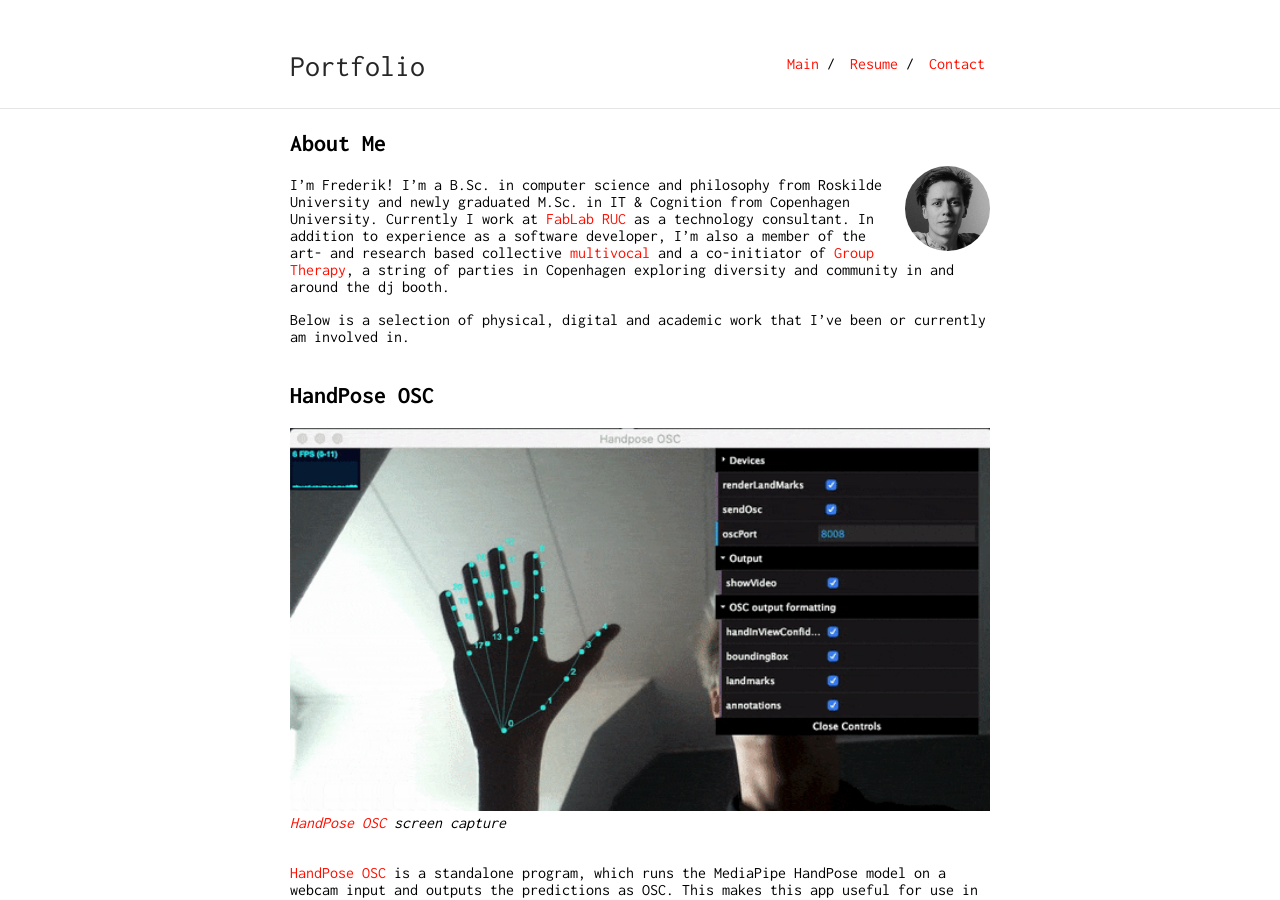
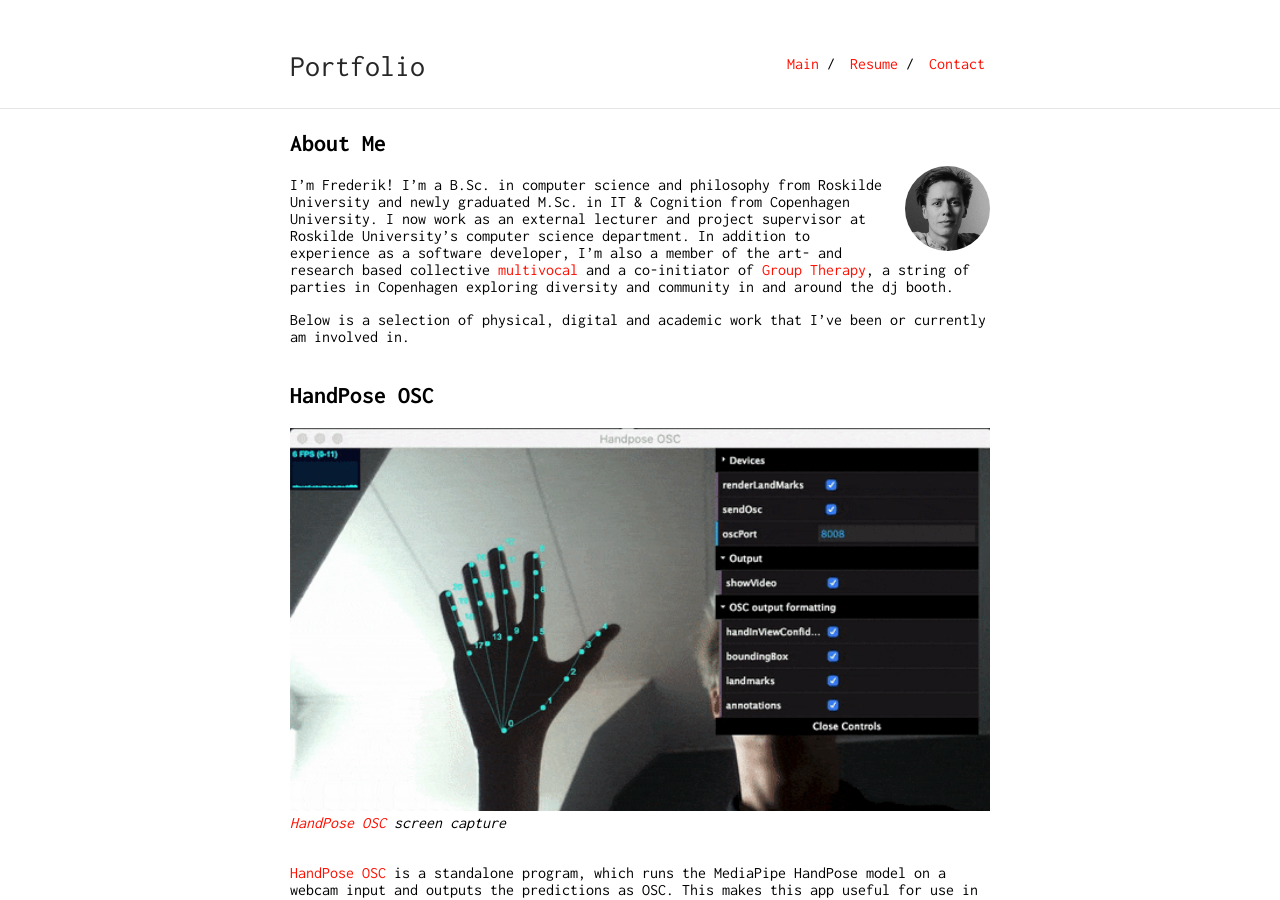
Before and after one commit to faaip/portfolio, a Jekyll site: the page built from index.md, in a window 1280 px wide and 900 px high. Built offline with Jekyll 4.4.1, drawn with Linux system fonts in a browser that asks for light colours; our own code applies the rules of GitHub Pages for plain Markdown files.

Commit message:
updated current role

```diff
--- a/index.md
+++ b/index.md
@@ -6,7 +6,7 @@ layout: default
 
 <img class="profile-picture" src="{{ site.baseurl }}/assets/profile_picture.jpg">
 
-I'm Frederik! I'm a B.Sc. in computer science and philosophy from Roskilde University and newly graduated M.Sc. in IT & Cognition from Copenhagen University. Currently I work at [FabLab RUC](https://fablab.ruc.dk/) as a technology consultant. In addition to experience as a software developer, I'm also a member of the art- and research based collective [multivocal](http://www.multivocal.org) and a co-initiator of [Group Therapy](https://www.facebook.com/grouptherapy.cph/), a string of parties in Copenhagen exploring diversity and community in and around the dj booth.
+I'm Frederik! I'm a B.Sc. in computer science and philosophy from Roskilde University and newly graduated M.Sc. in IT & Cognition from Copenhagen University. I now work as an external lecturer and project supervisor at Roskilde University's computer science department. In addition to experience as a software developer, I'm also a member of the art- and research based collective [multivocal](http://www.multivocal.org) and a co-initiator of [Group Therapy](https://www.facebook.com/grouptherapy.cph/), a string of parties in Copenhagen exploring diversity and community in and around the dj booth.
 
 Below is a selection of physical, digital and academic work that I've been or currently am involved in.
 <br/> <br/>
```
